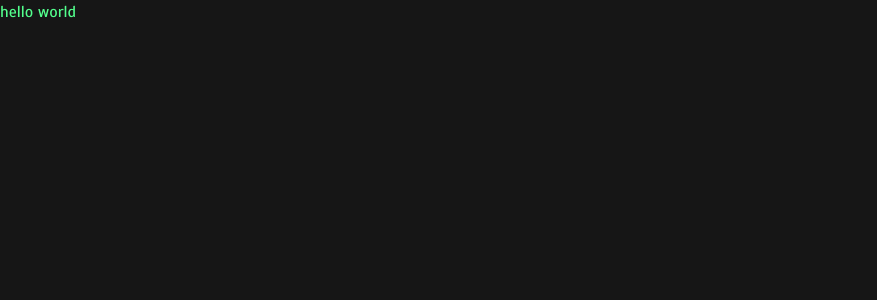
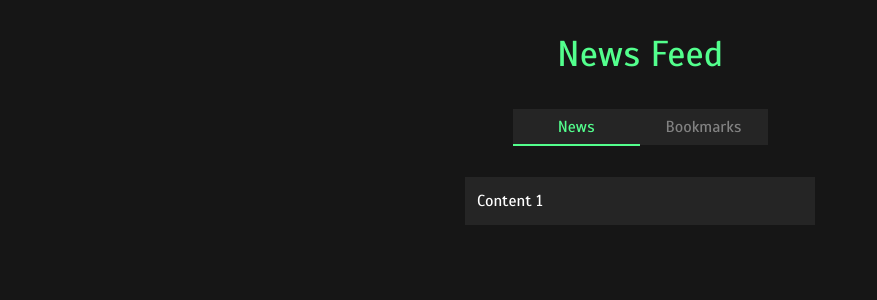
Before and after one commit to AmanamIsrael/vendease-news, a Next.js app: page / in a window 1280 px wide. Shown: the top 300 px of the page, without its empty margins (0-877 px from the left). Built offline with nearby package versions, Linux system fonts and the light colour scheme.

Commit message:
Feature: add headless UI and Tabs component

```diff
--- a/package.json
+++ b/package.json
@@ -9,6 +9,7 @@
     "lint": "next lint"
   },
   "dependencies": {
+    "@headlessui/react": "^1.7.4",
     "@types/node": "18.11.9",
     "@types/react": "18.0.25",
     "@types/react-dom": "18.0.8",
--- /dev/null
+++ b/src/components/Tabs.tsx
@@ -0,0 +1,27 @@
+import { Tab as HTab } from '@headlessui/react'
+import { Fragment } from 'react'
+
+const Tabs: React.FC = () => {
+    return (
+        <HTab.Group>
+            <HTab.List className="w-[255px] bg-grey text-grey2 h-[36px]">
+                <HTab as={Fragment}>
+                    {({ selected }) => (
+                        <button type='button' className={`${selected ? 'border-b-2 border-b-green text-green h-full' : ''}  w-[127.25px] text-center h-full ui-selected:ring-none`}>News</button>
+                    )}
+                </HTab>
+                <HTab as={Fragment}>
+                    {({ selected }) => (
+                        <button type='button' className={`${selected ? 'border-b-2  border-b-green text-green h-full' : ''} w-[127.25px] text-center h-full`}>Bookmarks</button>
+                    )}
+                </HTab>
+            </HTab.List>
+            <HTab.Panels className="bg-grey min-h-50px w-full p-3">
+                <HTab.Panel>Content 1</HTab.Panel>
+                <HTab.Panel>Content 2</HTab.Panel>
+            </HTab.Panels>
+        </HTab.Group>
+    )
+}
+
+export default Tabs
--- a/src/pages/api/hello.ts
+++ /dev/null
@@ -1,13 +0,0 @@
-// Next.js API route support: https://nextjs.org/docs/api-routes/introduction
-import type { NextApiRequest, NextApiResponse } from 'next'
-
-type Data = {
-  name: string
-}
-
-export default function handler(
-  req: NextApiRequest,
-  res: NextApiResponse<Data>
-) {
-  res.status(200).json({ name: 'John Doe' })
-}
--- a/src/pages/index.tsx
+++ b/src/pages/index.tsx
@@ -1,10 +1,15 @@
 import React from 'react'
-
+import Tabs from '../components/Tabs'
 
 const Home = () => {
   return (
     <main>
-      <p className='text-green'>hello world</p>
+      <section className='w-screen h-screen pt-[32px]'>
+        <p className='leading-44.78 text-4xl text-green mb-[32px] capitalise text-center'>News Feed</p>
+        <div className='grid gap-[32px] justify-items-center w-[350px] mx-auto'>
+          <Tabs />
+        </div>
+      </section>
     </main>
   )
 }
--- a/src/styles/globals.scss
+++ b/src/styles/globals.scss
@@ -1,8 +1,8 @@
+@import url("https://fonts.googleapis.com/css2?family=Scada:wght@400;700&display=swap");
+
 @tailwind base;
 @tailwind components;
 @tailwind utilities;
-
-@import url("https://fonts.googleapis.com/css2?family=Scada:wght@400;700&display=swap");
 
 // colors
 $green: #53ff8d;
--- a/tailwind.config.js
+++ b/tailwind.config.js
@@ -1,5 +1,6 @@
 /** @type {import('tailwindcss').Config} */
 module.exports = {
+  mode: "jit",
   content: [
     "./src/pages/**/*.{js,ts,jsx,tsx}",
     "./src/components/**/*.{js,ts,jsx,tsx}",
@@ -12,6 +13,9 @@ module.exports = {
         grey: "#252525",
         grey2: "#828282",
       },
+      lineHeight: {
+        44.78: "44.78px",
+      },
     },
   },
   plugins: [],
```
Also changed, not shown: src/layouts/index.tsx (deleted, +0 -16 lines), 1 other file (tests, documents, lock files or other folders).
